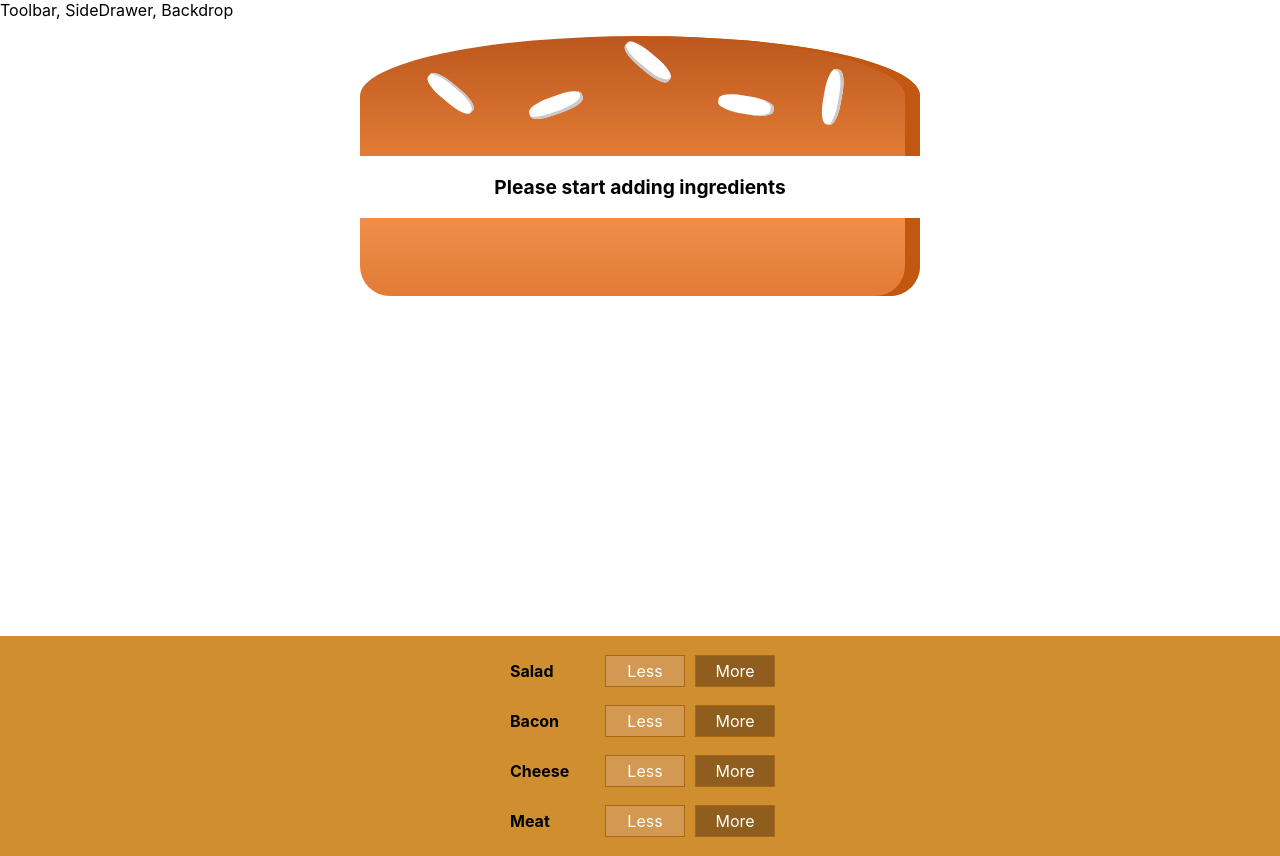
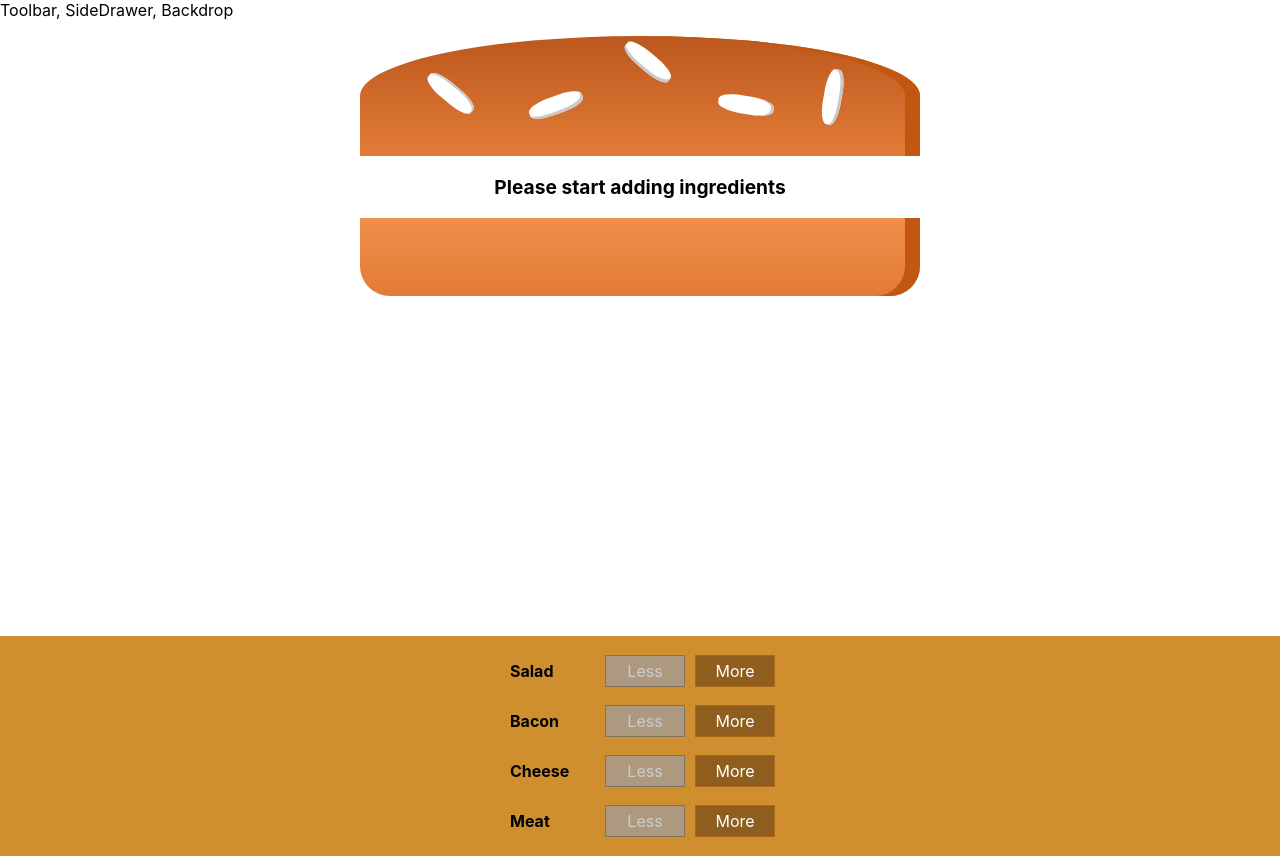
Before and after one commit to arjun-khanduri/burger-builder, a React app: page / in a window 1280 px wide. Built offline with nearby package versions, Linux system fonts and the light colour scheme.

Commit message:
Added functionality to disable 'Less' button if ingredient is absent

```diff
--- a/src/components/Burger/BuildControls/BuildControl/BuildControl.js
+++ b/src/components/Burger/BuildControls/BuildControl/BuildControl.js
@@ -5,8 +5,16 @@ import './BuildControl.css';
 const buildControl = (props) => (
     <div className="BuildControl">
         <div className="Label">{props.label}</div>
-        <button className="Less" onClick={props.removed}>Less</button>
-        <button className="More" onClick={props.added}>More</button>
+        <button
+            className="Less"
+            onClick={props.removed}
+            disabled={props.disabled}>
+            Less
+        </button>
+        <button className="More"
+            onClick={props.added}>
+            More
+        </button>
     </div>
 );
 
--- a/src/components/Burger/BuildControls/BuildControls.js
+++ b/src/components/Burger/BuildControls/BuildControls.js
@@ -18,6 +18,7 @@ const buildControls = (props) => (
                 label={ctrl.label}
                 added={() => props.ingredientAdded(ctrl.type)}
                 removed={() => props.ingredientRemoved(ctrl.type)}
+                disabled={props.disabled[ctrl.type]}
             />
         ))}
     </div>
--- a/src/containers/BurgerBuilder/BurgerBuilder.js
+++ b/src/containers/BurgerBuilder/BurgerBuilder.js
@@ -37,7 +37,7 @@ class BurgerBuilder extends React.Component {
 
     removeIngredientHandler = (type) => {
         const oldCount = this.state.ingredients[type];
-        if(oldCount <= 0)
+        if (oldCount <= 0)
             return;
         const updatedCount = oldCount - 1;
         const updatedIngredients = {
@@ -50,12 +50,19 @@ class BurgerBuilder extends React.Component {
         this.setState({ totalPrice: newPrice, ingredients: updatedIngredients });
     }
     render() {
+        const disabledInfo = {
+            ...this.state.ingredients
+        };
+        for (let key in disabledInfo) {
+            disabledInfo[key] = disabledInfo[key] <= 0;
+        }
         return (
             <Aux>
                 <Burger ingredients={this.state.ingredients} />
                 <BuildControls
                     ingredientAdded={this.addIngredientHandler}
                     ingredientRemoved={this.removeIngredientHandler}
+                    disabled={disabledInfo}
                 />
             </Aux>
         );
```
